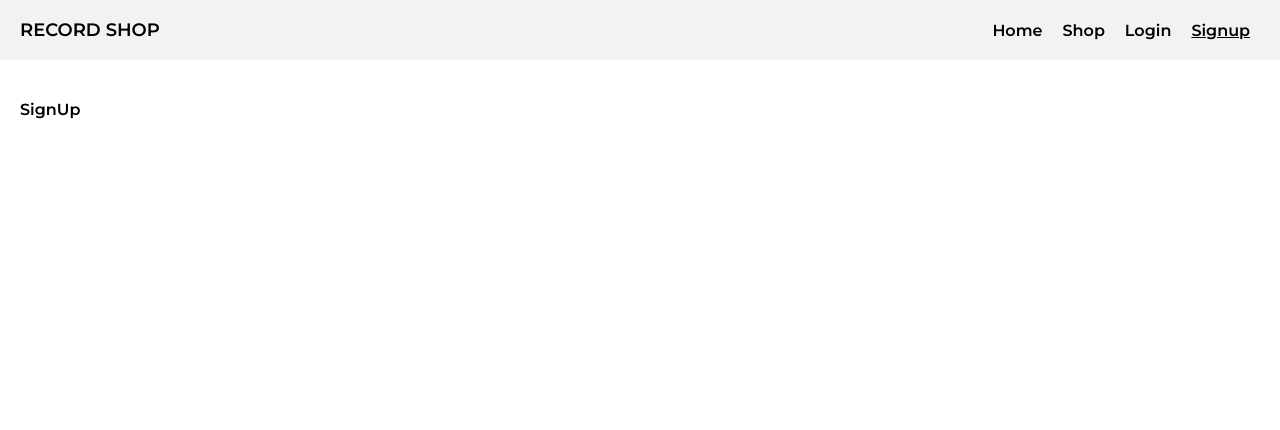
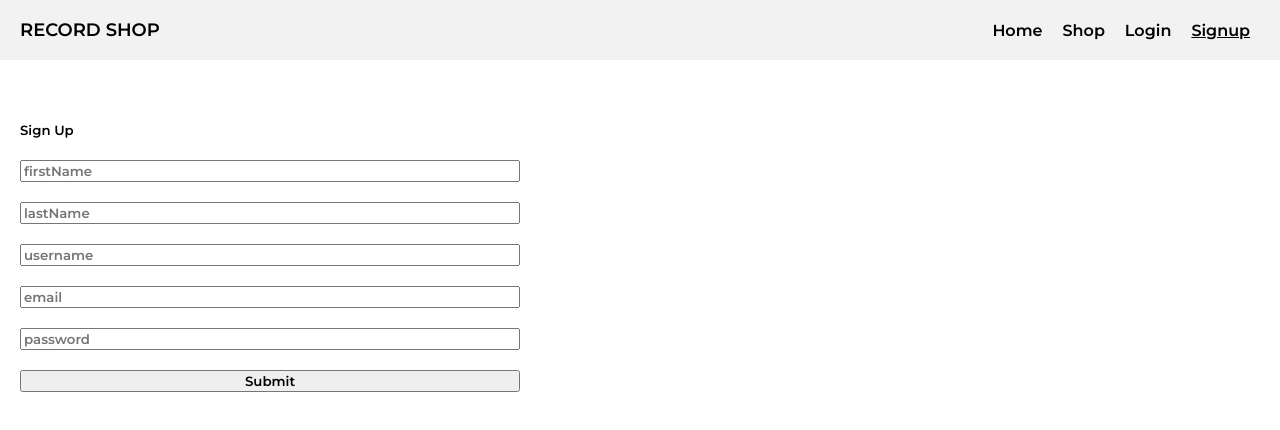
Before and after one commit to jonathanshine/record-shop-client, a React (Create React App) app: page /signup in a window 1280 px wide. Shown: the top 430 px of the page. Built offline with nearby package versions, Linux system fonts and the light colour scheme.

Commit message:
added form to SignUp using react-hook-form builder, added the SignUpUser call to api and added it to the form submit, and added some styling

```diff
--- a/src/components/Navigation.js
+++ b/src/components/Navigation.js
@@ -25,8 +25,11 @@ const Navigation = () => {
         </>
         ) : (
           <>
-            <NavLink exact to='/profile/:id' activeClassName='active'>{user.firstName}</NavLink>
             <NavLink exact to='/profile/:id/orders' activeClassName='active'>Orders</NavLink>
+            <NavLink exact to='/profile/:id' activeClassName='active' className="avatar">
+              <img src="https://www.w3schools.com/howto/img_avatar.png"  />
+              <small>{user.firstName}</small>
+              </NavLink>
           </>
         )}
 
--- a/src/components/SignUp.jsx
+++ b/src/components/SignUp.jsx
@@ -1,9 +1,49 @@
-import React from 'react'
+import React, { useContext } from 'react';
+import { useForm } from 'react-hook-form';
+import { useHistory } from 'react-router';
+import { UserContext } from '../context/UserContext';
+import { SignUpUser } from '../helpers/apiCalls';
+import { toast } from 'react-toastify';
 
 const SignUp = () => {
+    const history = useHistory();
+    const { setUser } = useContext(UserContext);
+    const { register, handleSubmit, formState: { errors } } = useForm();
+
+    const onSubmit = async (data) => {
+        const res = await SignUpUser( data );
+        if(!res.error) {
+            setUser( res );
+            history.push("/shop");
+        } else {
+            // this toast will pop up with whatever error arises from an invalid login inputs
+            toast(`Unicorn! --> ${res.error.message}`)
+        }
+    };
+    console.log(errors);
+
     return (
         <section className="page-wrapper">
-            SignUp
+           <h5>Sign Up</h5>
+
+            <form onSubmit={handleSubmit(onSubmit)}>
+                <input type="text" placeholder="firstName" {...register("firstName", {required: true})} />
+                {errors.firstName && <span>First Name is required</span>}
+
+                <input type="text" placeholder="lastName" {...register("lastName", {required: true})} />
+                {errors.lastName && <span>Last Name is required</span>}
+
+                <input type="text" placeholder="username" {...register("username", {required: true})} />
+                {errors.username && <span>Username is required</span>}
+
+                <input type="email" placeholder="email" {...register("email", {required: true})} />
+                {errors.email && <span>Email is required</span>}
+
+                <input type="password" placeholder="password" {...register("password", {required: true})} />
+                {errors.password && <span>Password is required</span>}
+
+                <input type="submit" />
+            </form>
         </section>
     )
 }
--- a/src/helpers/apiCalls.js
+++ b/src/helpers/apiCalls.js
@@ -17,3 +17,17 @@ export const SignInUser = async (data) => {
     return error;
   }
 };
+
+export const SignUpUser = async (data) => {
+  try {
+    const res = await(await fetch(`${serverUrl}/users/`, {
+      method: "POST",
+      headers: { "Content-Type": "application/json" },
+      body: JSON.stringify(data)
+    })
+    ).json();
+    return res;
+  } catch (error) {
+    return error;
+  }
+};
--- a/src/sass/App.scss
+++ b/src/sass/App.scss
@@ -31,6 +31,10 @@ body,
       }
     }
     .menu {
+      display: flex;
+      justify-content: space-between;
+      align-items: center;
+
       a {
         margin: 0 10px;
         color: black;
@@ -40,12 +44,37 @@ body,
       a.active {
         text-decoration: underline;
       }
+
+      .avatar {
+        display: flex;
+        flex-direction: column;
+        justify-content: center;
+        align-items: center;
+
+        img {
+          height: 40px;
+          width: 40px;
+          border-radius: 50%;
+          border: 2px solid black;
+        }
+      }
     }
   }
   .page-wrapper {
     padding: 40px 20px;
     height: calc(100vh - 60px);
     overflow: auto;
+
+    form {
+      display: flex;
+      flex-direction: column;
+      max-width: 500px;
+
+      input {
+        margin-bottom: 20px;
+      }
+    }
+
   }
 
   #landing-page {
```
